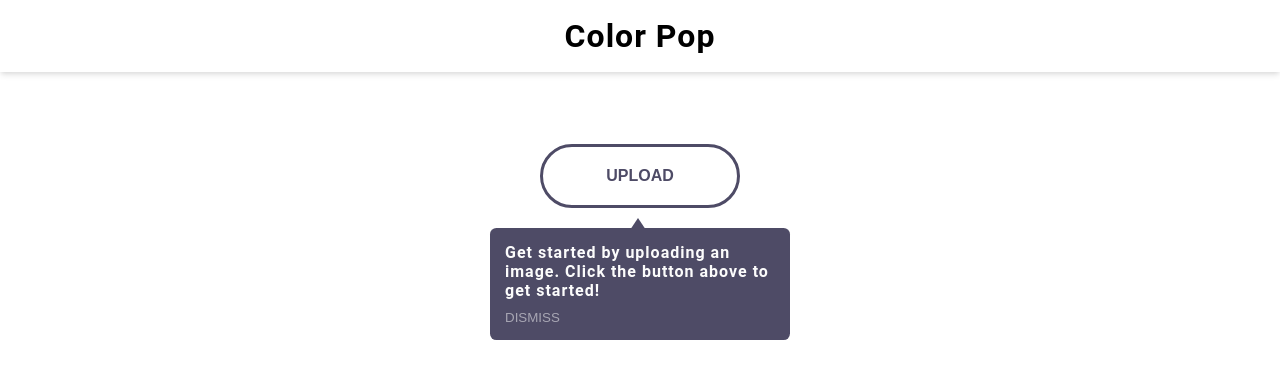
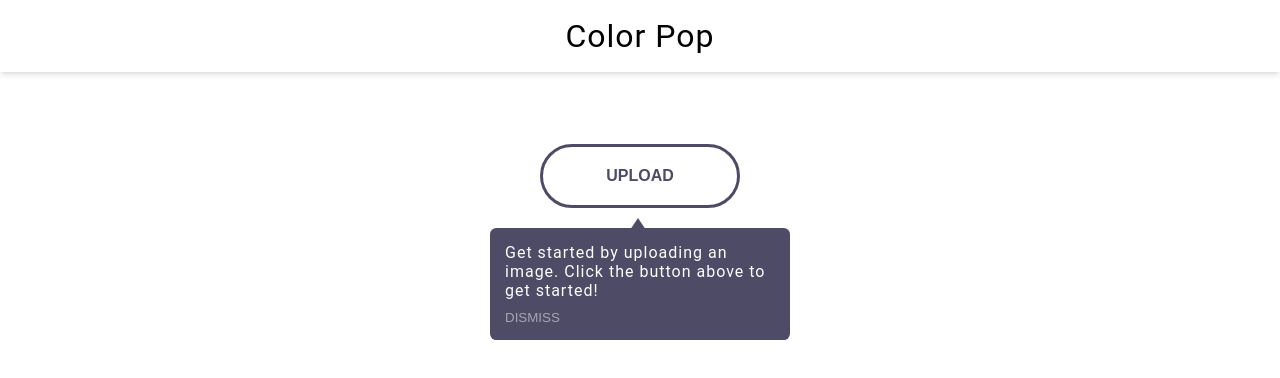
Before and after one commit to JoscelynJames/hue-knew, a Vue app: page / in a window 1280 px wide. Shown: the top 378 px of the page. Built offline with nearby package versions, Linux system fonts and the light colour scheme.

Commit message:
chore: added fontweight to typography

```diff
--- a/src/styles/typography.css
+++ b/src/styles/typography.css
@@ -3,6 +3,7 @@ h1, h2, h3, h4, h5, h6, p {
   margin: 0px;
   letter-spacing: 1px;
   font-style: normal;
+  font-weight: 400;
 }
 
 h1 {
@@ -31,4 +32,5 @@ h6 {
 
 p {
   font-size: 14px;
+  font-weight: 500;
 }
```
